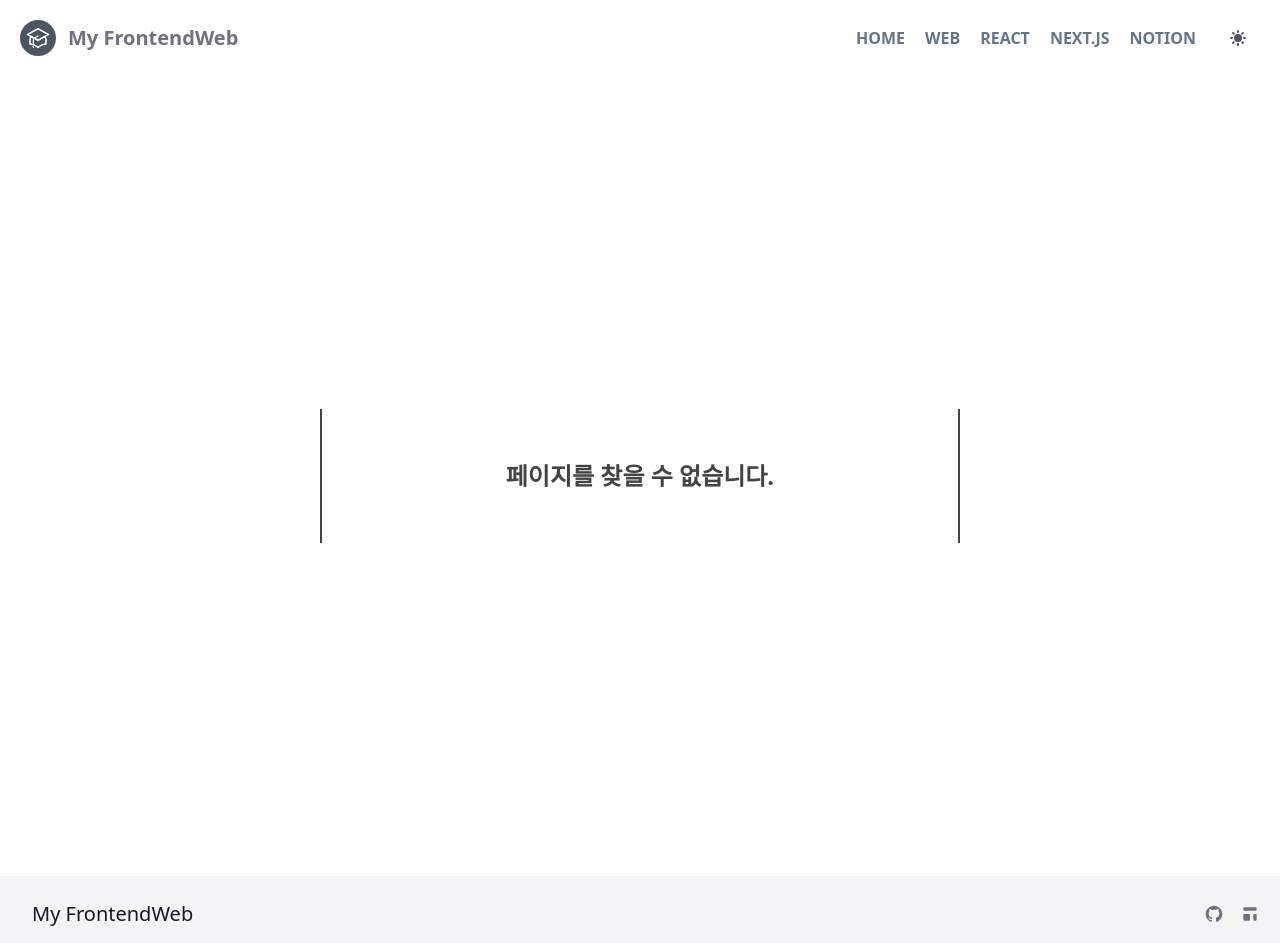
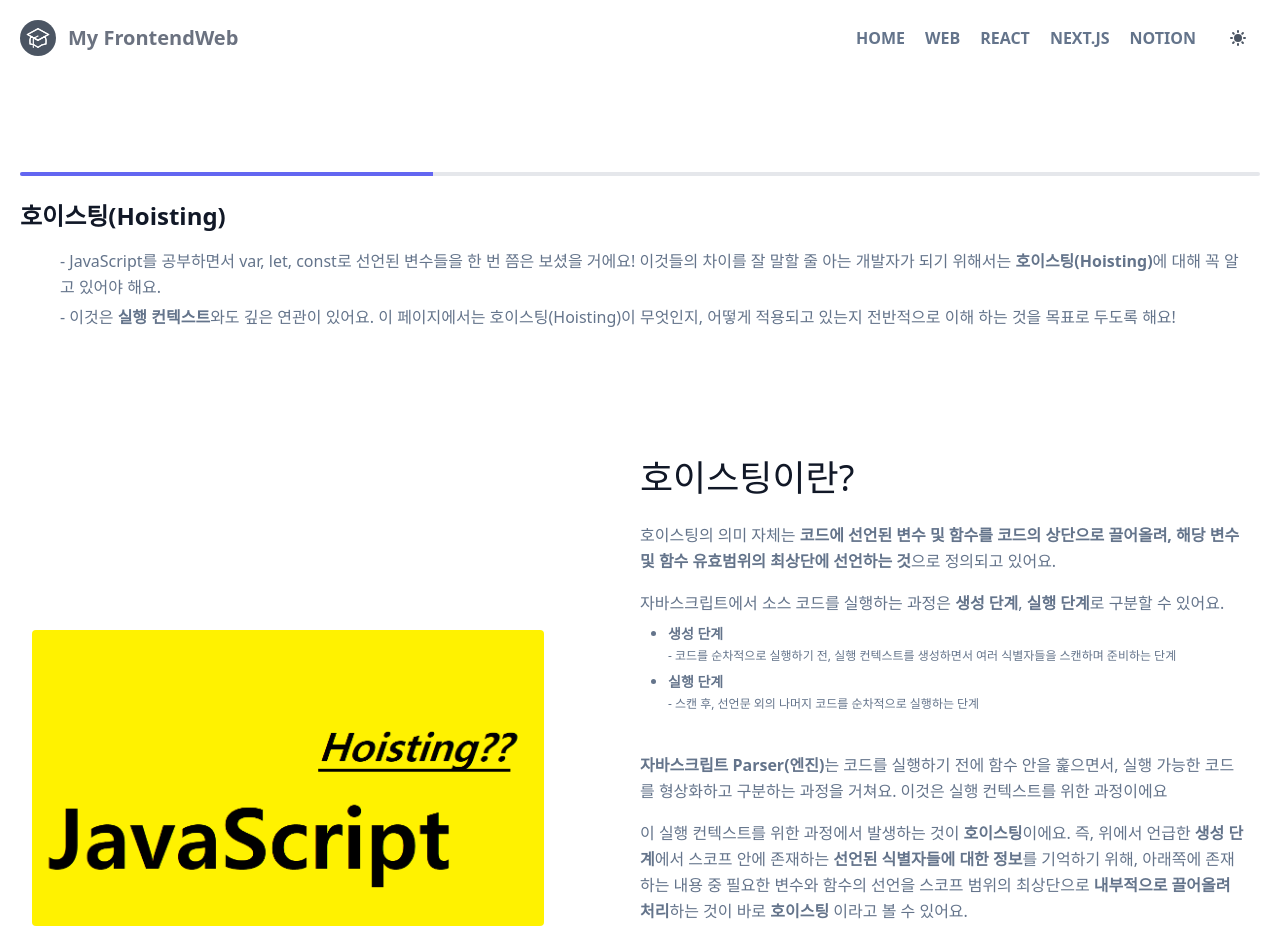
Before and after one commit to Lee-Sang-Beom/nextjs_and_notion, a Next.js app: page /web_basic/hoisting in a window 1280 px wide. Before the commit this address had no page. Shown: the top 943 px of the page. Built offline with nearby package versions, Linux system fonts and the light colour scheme.

Commit message:
add hoisting page and introduce hoisting

```diff
--- a/pages/web_basic/dom.tsx
+++ b/pages/web_basic/dom.tsx
@@ -225,7 +225,7 @@ export default function Dom() {
                   </div>
                   <div className="flex-grow sm:pl-6 mt-6 sm:mt-0">
                     <h2 className="font-medium title-font text-gray-900 mb-2 text-xl">파싱</h2>
-                    <p className="leading-relaxed text-sm">{`- 브라우저의 렌더링 엔진은 서버로부터 받은 HTML, CSS파일 등을 해석하는 과정을 거쳐요.`}</p>
+                    <p className="leading-relaxed text-sm"><strong>{`- 브라우저의 렌더링 엔진`}</strong>{`은 서버로부터 받은 HTML, CSS파일 등을 해석하는 과정을 거쳐요.`}</p>
                   </div>
                 </div>
               </div>
@@ -245,7 +245,7 @@ export default function Dom() {
                   </div>
                   <div className="flex-grow sm:pl-6 mt-6 sm:mt-0">
                     <h2 className="font-medium title-font text-gray-900 mb-2 text-xl">DOM 트리 구축</h2>
-                    <p className="leading-relaxed text-sm">{`- 렌더링 엔진은 HTML 문서를 파싱하여, DOM 트리를 만들어요.`}</p>
+                    <p className="leading-relaxed text-sm">{`- 렌더링 엔진은 HTML 문서를 파싱하여, `}<strong>DOM 트리</strong>{`를 만들어요.`}</p>
                   </div>
                 </div>
               </div>
@@ -265,7 +265,7 @@ export default function Dom() {
                   </div>
                   <div className="flex-grow sm:pl-6 mt-6 sm:mt-0">
                     <h2 className="font-medium title-font text-gray-900 mb-2 text-xl">CSSOM 트리 구축</h2>
-                    <p className="leading-relaxed text-sm">{`- 렌더링 엔진은 <style> 태그를 만나게 되면, HTML파싱을 멈추고 CSS파싱 작업을 시작하여 CSSOM 트리를 구축해요.`}</p>
+                    <p className="leading-relaxed text-sm">{`- 렌더링 엔진은 <style> 태그를 만나게 되면, HTML파싱을 멈추고 CSS파싱 작업을 시작하여 `}<strong>CSSOM 트리</strong>{`를 구축해요.`}</p>
                   </div>
                 </div>
               </div>
@@ -307,7 +307,7 @@ export default function Dom() {
                   </div>
                   <div className="flex-grow sm:pl-6 mt-6 sm:mt-0">
                     <h2 className="font-medium title-font text-gray-900 mb-2 text-xl">{`＊렌더 트리 구축`}</h2>
-                    <p className="leading-relaxed text-sm">{`- DOM 트리와 CSSOM 트리를 결합해 렌더 트리를 형성해요.`}</p>
+                    <p className="leading-relaxed text-sm">{`- DOM 트리와 CSSOM 트리를 결합해 `} <strong>렌더 트리</strong>{`를 형성해요.`}</p>
                   </div>
                 </div>
               </div>
@@ -327,7 +327,7 @@ export default function Dom() {
                   </div>
                   <div className="flex-grow sm:pl-6 mt-6 sm:mt-0">
                     <h2 className="font-medium title-font text-gray-900 mb-2 text-xl">레이아웃 생성</h2>
-                    <p className="leading-relaxed text-sm">{`- 디바이스 view port 내에서, 노드들의 정확한 위치와 크기를 계산하는 레이아웃 단계를 거쳐요.`}</p>
+                    <p className="leading-relaxed text-sm">{`- 디바이스 view port 내에서, 노드들의 정확한 위치와 크기를 계산하는 `} <strong>레이아웃</strong>{` 단계를 거쳐요.`}</p>
                   </div>
                 </div>
               </div>
@@ -359,7 +359,7 @@ export default function Dom() {
               <h1 className="w-full sm:text-3xl text-2xl font-bold title-font text-gray-900 text-center mb-4">{`렌더 트리(Render Tree)`}</h1>
               <p className="text-base leading-relaxed xl:w-2/4 lg:w-3/4 mx-auto text-gray-500s">
                 {`웹 페이지에 표시될 HTML, 스타일 요소로 구성되는 트리에요. 브라우저는 렌더트리를 생성하기 위해 아래의 두 모델을 필요로 해요.`}
-                </p>
+              </p>
               <div className="flex mt-6 justify-center">
                 <div className="w-16 h-1 rounded-full bg-indigo-500 inline-flex"></div>
               </div>
@@ -378,7 +378,7 @@ export default function Dom() {
               </div>
               <div className="p-4 md:w-1/2 flex flex-col text-center items-center">
                 <div className="w-20 h-20 inline-flex items-center justify-center rounded-full bg-indigo-100 text-indigo-500 mb-5 flex-shrink-0">
-                <svg xmlns="http://www.w3.org/2000/svg" className="h-12 w-12" fill="none" viewBox="-1 0 24 24" stroke="currentColor" strokeWidth="2">
+                  <svg xmlns="http://www.w3.org/2000/svg" className="h-12 w-12" fill="none" viewBox="-1 0 24 24" stroke="currentColor" strokeWidth="2">
                     <path strokeLinecap="round" strokeLinejoin="round" d="M7 21h10a2 2 0 002-2V9.414a1 1 0 00-.293-.707l-5.414-5.414A1 1 0 0012.586 3H7a2 2 0 00-2 2v14a2 2 0 002 2z" />
                   </svg>
                 </div>
@@ -407,7 +407,7 @@ export default function Dom() {
                 </p>
                 <p className="sm:w-full leading-relaxed text-base sm:pl-10 pl-0 mt-4">
                   {`앞서 JS를 활용해 문서 구조에 접근할 수 있고, 상호작용할 수 있다고 말했죠?
-                  즉, 문서 내의 각 요소들에 대해 자바스크립트를 활용해 여러 작업을 시도할 수 있는데, DOM이 해당 수정 및 제어 작업을 가능하도록 문서의 구조화된 표현을 제공하고 있는 것이에요. `}
+                  즉, 문서 내의 각 요소들에 대해 자바스크립트를 활용해 여러 작업을 시도할 수 있는데, `} <strong>{`DOM이 해당 수정 및 제어 작업을 가능하도록 문서의 구조화된 표현을 제공하고 있는 것`}</strong>{`이에요. `}
                 </p>
                 <p className="sm:w-full leading-relaxed text-base sm:pl-10 pl-0 mt-4">
                   {`아래는 DOM이 언제 활용될 수 있는지를 정리한 것이에요. 정리하는 차원에서 읽고 넘어가도록 해요!`}
--- /dev/null
+++ b/pages/web_basic/hoisting.tsx
@@ -0,0 +1,106 @@
+import Layout from "../../components/layout";
+import Head from "next/head";
+
+export default function Hoisting() {
+    // 페이지 넘김 정보
+    const prev = undefined;
+    const next = undefined;
+
+    return (
+        <>
+            <Layout>
+                <Head>
+                    <title>FrontendWeb</title>
+                    <meta name="description" content="Start Next.js" />
+                    <link rel="icon" href="/favicon.ico" />
+                </Head>
+                <section className="text-gray-600 body-font">
+                    {/* 내용 1 : 소개 */}
+                    <div className="container px-5 py-24 mx-auto">
+                        <div className="flex flex-col">
+                            {/* bar 길이*/}
+                            <div className="h-1 bg-gray-200 rounded overflow-hidden">
+                                <div className="w-1/3 h-full bg-indigo-500"></div>
+                            </div>
+                            {/* 제목 : p태그 설명을 포함할 경우, div py-6 mb-2*/}
+                            <div className="flex flex-wrap sm:flex-row flex-col py-6 mb-2">
+                                <h1 className="sm:w-2/5 text-gray-900 font-bold title-font text-2xl mb-2 sm:mb-0">
+                                    {`호이스팅(Hoisting)`}
+                                </h1>
+                                <p className="sm:w-full leading-relaxed text-base sm:pl-10 pl-0 mt-4">
+                                    {`- JavaScript를 공부하면서 var, let, const로 선언된 변수들을 한 번 쯤은 보셨을 거에요!
+                                    이것들의 차이를 잘 말할 줄 아는 개발자가 되기 위해서는 `}<strong>{`호이스팅(Hoisting)`}</strong>{`에 대해 꼭 알고 있어야 해요.`}
+                                </p>
+                                {/* 제목 추가 설명을 위한 p태그의 경우 새로 추가된 태그에서 mt-1로 구분감 부여*/}
+                                <p className="sm:w-full leading-relaxed text-base sm:pl-10 pl-0 mt-1">
+                                    {`- 이것은 `}<strong>{`실행 컨텍스트`}</strong>{`와도 깊은 연관이 있어요. 이 페이지에서는 호이스팅(Hoisting)이 무엇인지, 어떻게 적용되고 있는지 전반적으로 이해 하는 것을 목표로 두도록 해요!`}
+                                </p>
+                            </div>
+                        </div>
+                    </div>
+                    <div className="container mx-auto flex px-5 md:flex-row flex-col items-center mb-8">
+                        <div className="lg:max-w-lg lg:w-full md:w-1/2 w-5/6 mb-10 md:mb-0 ml-3 text-center">
+                            <img
+                                className="object-cover object-center rounded mb-1"
+                                alt="hero"
+                                src="/img/hoisting.png"
+                            />
+                        </div>
+                        <div className="lg:flex-grow md:w-1/2 lg:pl-24 md:pl-16 flex flex-col md:items-start md:text-left items-center text-center">
+                            <h1 className="title-font sm:text-4xl text-3xl mb-6 font-medium text-gray-900">
+                                {`호이스팅이란?`}
+                            </h1>
+                            <p className="mb-4 leading-relaxed">
+                                {`호이스팅의 의미 자체는`}
+                                <strong>{` 코드에 선언된 변수 및 함수를 코드의 상단으로 끌어올려, 해당 변수 및 함수 유효범위의 최상단에 선언하는 것`}</strong>
+                                {`으로 정의되고 있어요.`}
+                            </p>
+                            <p className="mb-2 leading-relaxed">
+                                {`자바스크립트에서 소스 코드를 실행하는 과정은 `}<strong>생성 단계</strong>, <strong>실행 단계</strong>{`로 구분할 수 있어요.`}
+                            </p>
+                            <div className="leading-relaxed text-base mb-8">
+                                <ul className="list-disc ml-7 text-sm  text-slate-500 dark:text-slate-300">
+                                    <li className="mb-1 font-semibold text-left">
+                                        {`생성 단계`}
+                                        <p className="mt-1 mb-2 text-xs font-normal">
+                                            {`- 코드를 순차적으로 실행하기 전, 실행 컨텍스트를 생성하면서 여러 식별자들을 스캔하며 준비하는 단계`}
+                                        </p>
+                                    </li>
+                                    <li className="mb-1 font-semibold text-left">
+                                        {`실행 단계`}
+                                        <p className="mt-1 mb-2 text-xs font-normal">
+                                            {`- 스캔 후, 선언문 외의 나머지 코드를 순차적으로 실행하는 단계`}
+                                        </p>
+                                    </li>
+                                </ul>
+                            </div>
+                            <p className="mb-4 leading-relaxed">
+                                <strong>{`자바스크립트 Parser(엔진)`}</strong>{`는 코드를 실행하기 전에 함수 안을 훑으면서, 실행 가능한 코드를 형상화하고 구분하는 과정을 거쳐요. 이것은 실행 컨텍스트를 위한 과정이에요`}
+                            </p>
+                            <p className="mb-4 leading-relaxed">
+                                {`이 실행 컨텍스트를 위한 과정에서 발생하는 것이 `}
+                                <strong>{`호이스팅`}</strong>
+                                {`이에요. 즉, 위에서 언급한 `}
+                                <strong>{`생성 단계`}</strong>
+                                {`에서 스코프 안에 존재하는 `}
+                                <strong>{`선언된 식별자들에 대한 정보`}</strong>
+                                {`를 기억하기 위해, 아래쪽에 존재하는 내용 중 필요한 변수와 함수의 선언을 스코프 범위의 최상단으로 `}
+                                <strong>{`내부적으로 끌어올려 처리`}</strong>
+                                {`하는 것이 바로 `}<strong>{`호이스팅`}</strong> {`이라고 볼 수 있어요.`}
+                            </p>
+                            <p className="mb-4 leading-relaxed">
+                                {`스코프 상단에 선언부들이 내부적으로 끌어올려지는 것이기 때문에, 자바스크립트의 모든 선언에는 호이스팅이 일어난다고 볼 수 있어요.`}
+                            </p>
+                            <p className="mb-4 leading-relaxed">
+                                <strong>{`var 변수 선언과 함수 선언문`}</strong>
+                                {`은 호이스팅이 정상적으로 동작하는 것으로 보이지만, `}
+                                <strong>{`let, const, class를 이용한 선언문`}</strong>
+                                {`은 호이스팅이 발생하지 않는 것처럼 동작해요. 이것들을 이제 천천히 살펴보도록 해요. `}
+                            </p>
+                        </div>
+                    </div>
+                </section>
+            </Layout>
+        </>
+    );
+}
```
Also changed, not shown: public/img/hoisting.png (added).
